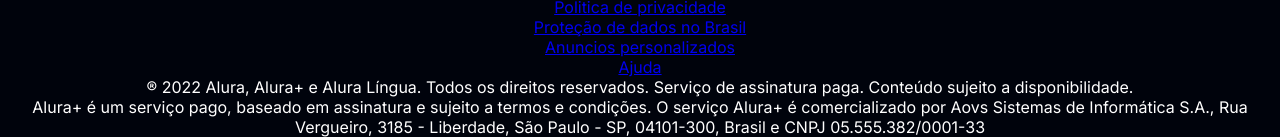
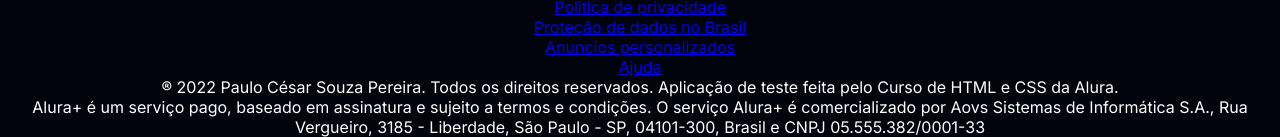
Before and after one commit to drlund/pcsite, a plain HTML site: page index.html in a window 1280 px wide. Shown: the part 3757-3894 px from the top of the page. Drawn offline with Linux system fonts and the light colour scheme.

Commit message:
Atualização do rodape
Alteração da denominação de copyright da página para incluir o nome do desenvolvedor.

```diff
--- a/index.html
+++ b/index.html
@@ -88,7 +88,7 @@
                 <a href="#">Ajuda</a>
             </li>
         </ul>
-        <p class="rodape_texto">® 2022 Alura, Alura+ e Alura Língua. Todos os direitos reservados. Serviço de assinatura paga. Conteúdo sujeito a disponibilidade.</p>
+        <p class="rodape_texto">® 2022 Paulo César Souza Pereira. Todos os direitos reservados. Aplicação de teste feita pelo Curso de HTML e CSS da Alura.</p>
         <p class="rodape_texto">Alura+ é um serviço pago, baseado em assinatura e sujeito a termos e condições. O serviço Alura+ é comercializado por Aovs Sistemas de Informática S.A., Rua Vergueiro, 3185 - Liberdade, São Paulo - SP, 04101-300, Brasil e CNPJ 05.555.382/0001-33</p>
     </footer>
 </body>
```
